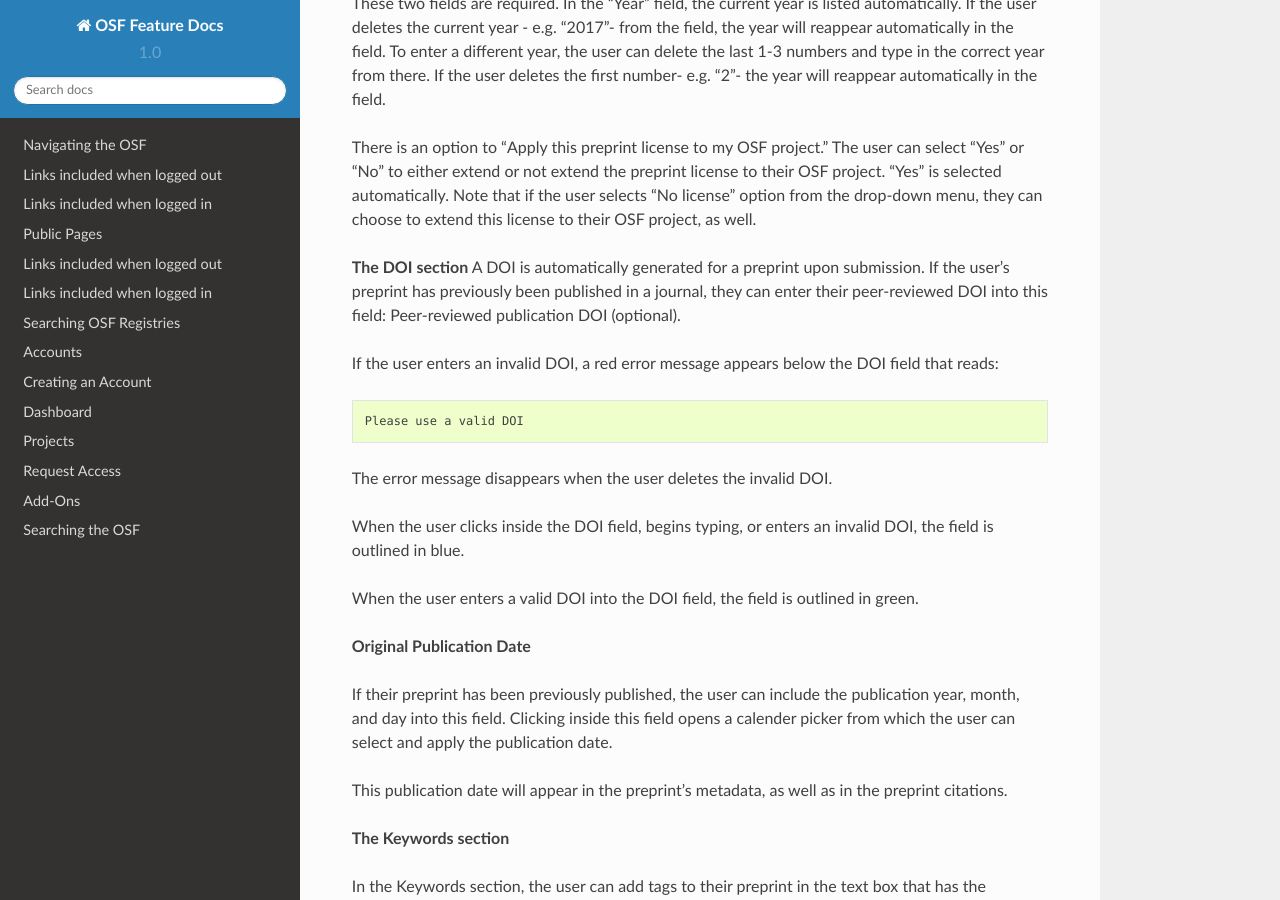
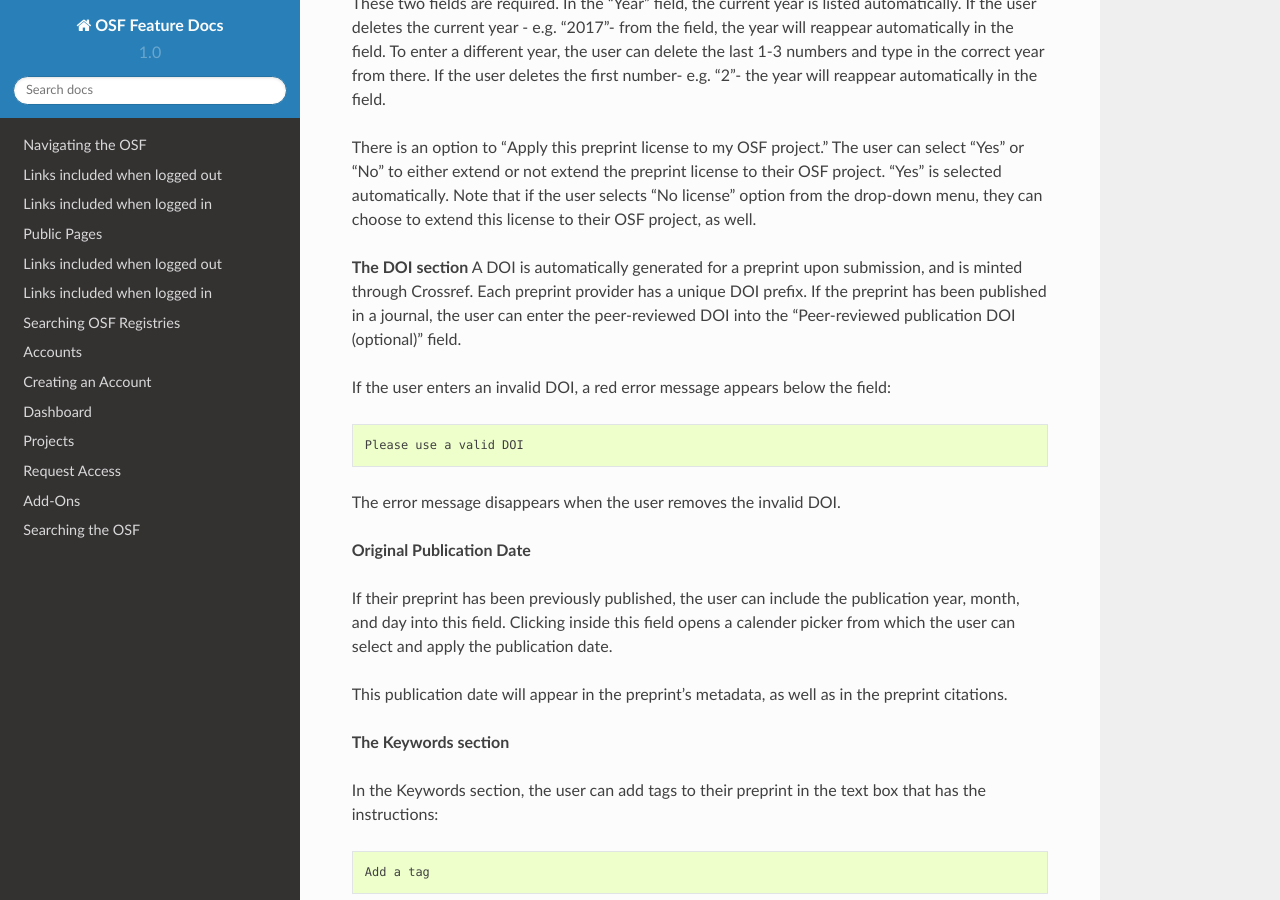
Before and after one commit to CenterForOpenScience/OSFDocs, a Sphinx documentation site: the page built from docs/pages/preprints.rst, in a window 1280 px wide and 900 px high, scrolled down 11843 px. Built offline with Sphinx 7.4.7 and the Read the Docs theme 2.0.0, drawn with Linux system fonts in a browser that asks for light colours.

Commit message:
dois minted through crossref

```diff
--- a/docs/pages/preprints.rst
+++ b/docs/pages/preprints.rst
@@ -360,17 +360,13 @@
 There is an option to "Apply this preprint license to my OSF project." The user can select "Yes" or "No" to either extend or not extend the preprint license to their OSF project. "Yes" is selected automatically. Note that if the user selects "No license" option from the drop-down menu, they can choose to extend this license to their OSF project, as well.
 
 **The DOI section**
-A DOI is automatically generated for a preprint upon submission. If the user's preprint has previously been published in a journal, they can enter their peer-reviewed DOI into this field: Peer-reviewed publication DOI (optional).
+A DOI is automatically generated for a preprint upon submission, and is minted through Crossref. Each preprint provider has a unique DOI prefix. If the  preprint has been published in a journal, the user can enter the peer-reviewed DOI into the "Peer-reviewed publication DOI (optional)" field.
 
-If the user enters an invalid DOI, a red error message appears below the DOI field that reads::
+If the user enters an invalid DOI, a red error message appears below the field::
 
     Please use a valid DOI
 
-The error message disappears when the user deletes the invalid DOI.
-
-When the user clicks inside the DOI field, begins typing, or enters an invalid DOI, the field is outlined in blue.
-
-When the user enters a valid DOI into the DOI field, the field is outlined in green.
+The error message disappears when the user removes the invalid DOI.
 
 **Original Publication Date**
 
```
